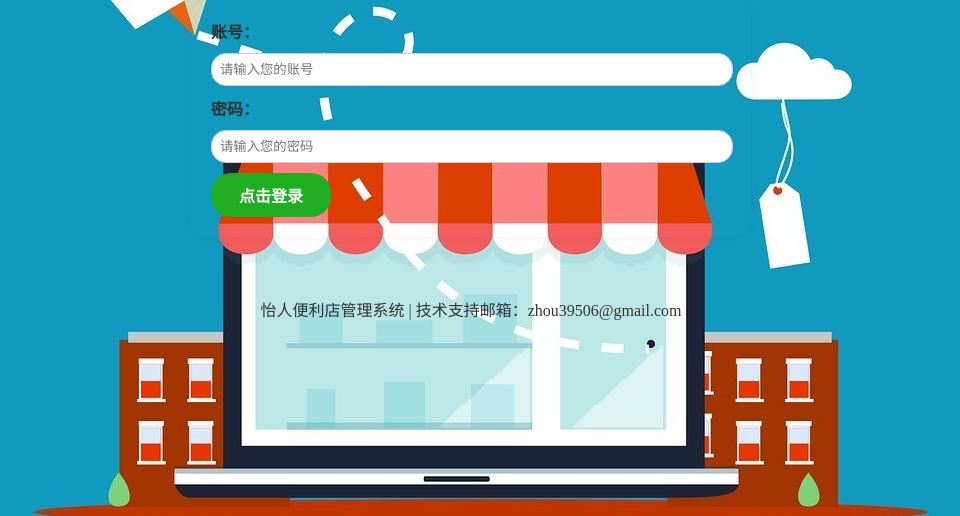
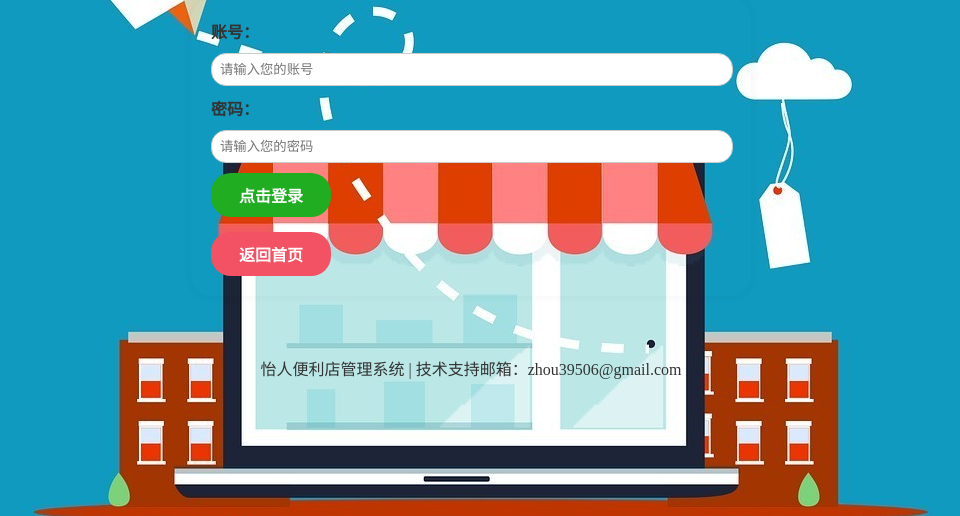
Before and after one commit to ShiJie803/yiren_store, a Flask app: page /store_login in a window 1280 px wide. Shown: the part 193-709 px from the top of the page, without its empty margins (169-1129 px from the left). Run offline with Flask 3, Linux system fonts and the light colour scheme.

Commit message:
store_login.html

```diff
--- a/templates/store/store_login.html
+++ b/templates/store/store_login.html
@@ -74,6 +74,26 @@
             margin-top: 10px;
             border: 1px solid #f5c6cb;
         }
+        .index-link{
+            display: flex;
+            flex-direction: column;
+            margin-top: 15px;
+            text-align: left;
+            background-color: rgba(255, 255, 255, 0);
+        }
+        .index-link a{
+            text-align: center;
+            text-decoration: none;
+            color: white;
+            background-color: rgb(243, 81, 100);
+            font-weight: bold;
+            border-radius: 20px;
+            padding: 10px 20px 10px 20px ;
+            width: 80px;
+        }
+        .index-link a:hover{
+            background-color: red;
+        }
         footer{
             margin-top: 40px;
             text-align: center;
@@ -106,6 +126,9 @@
                     {% endif %}
                 {% endwith %}
             </div>
+            <div class="index-link">
+                <a href="{{url_for('index')}}">返回首页</a>
+            </div>
         </form>
     </main>
     <footer>
```
